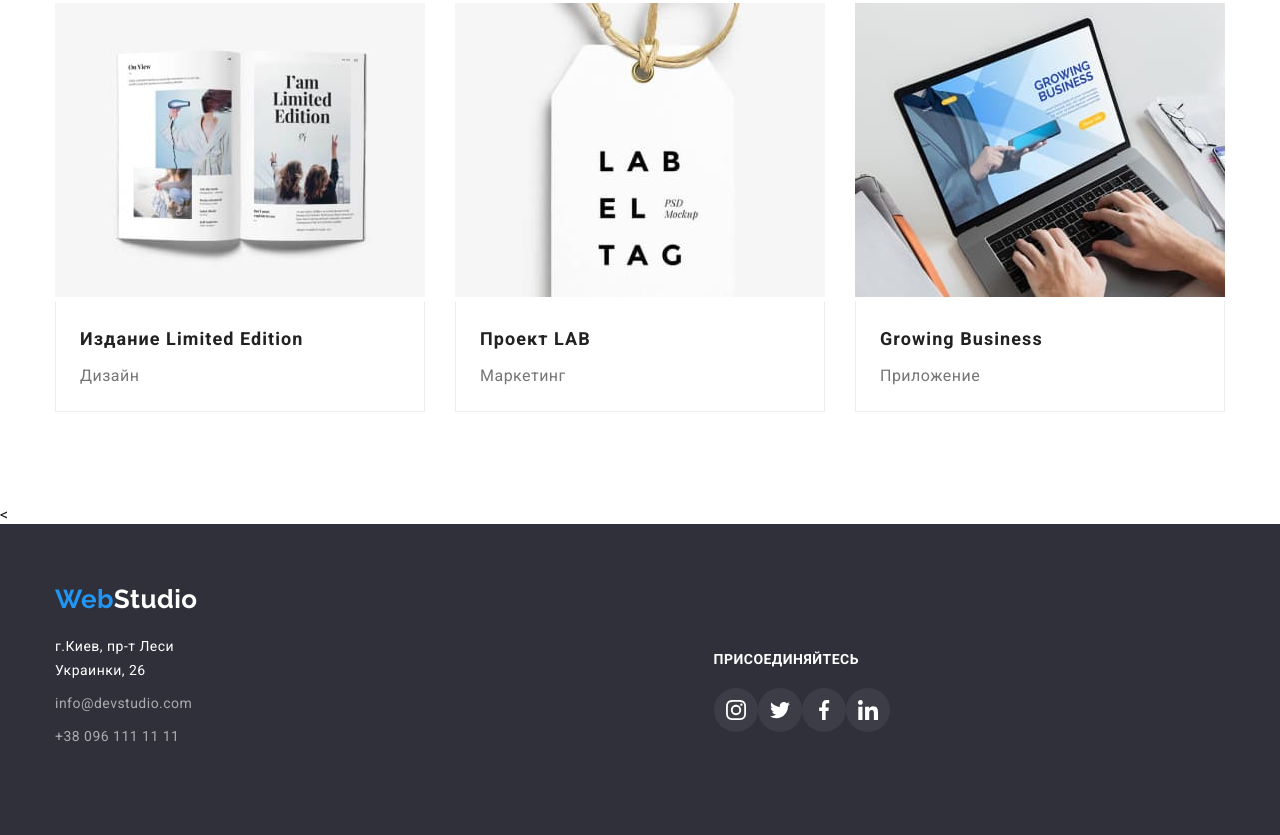
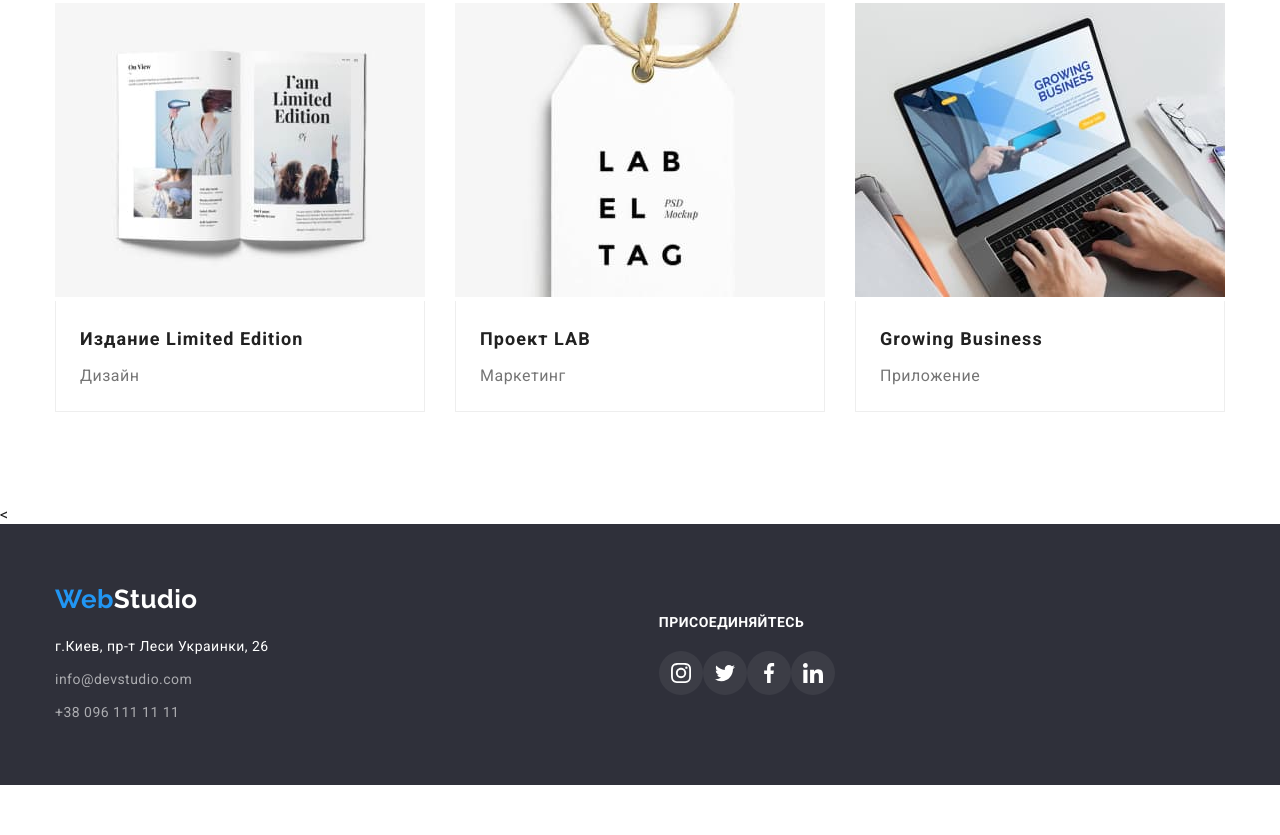
Before and after one commit to Alsaat/goit-markup-hw-04, a plain HTML site: page portfolio.html in a window 1280 px wide. Shown: the part 1141-1976 px from the top of the page. After the commit the page ends 1926 px from the top, so only its background shows below. Drawn offline with nearby package versions, Linux system fonts and the light colour scheme.

Commit message:
Update styles.css

```diff
--- a/css/styles.css
+++ b/css/styles.css
@@ -448,7 +448,7 @@ ul {
 }
 
 .footer-social-flex {
-    margin:68px 878px 100px 516px;
+    margin:auto;
     /* width: 206px; */
 }
 
```
